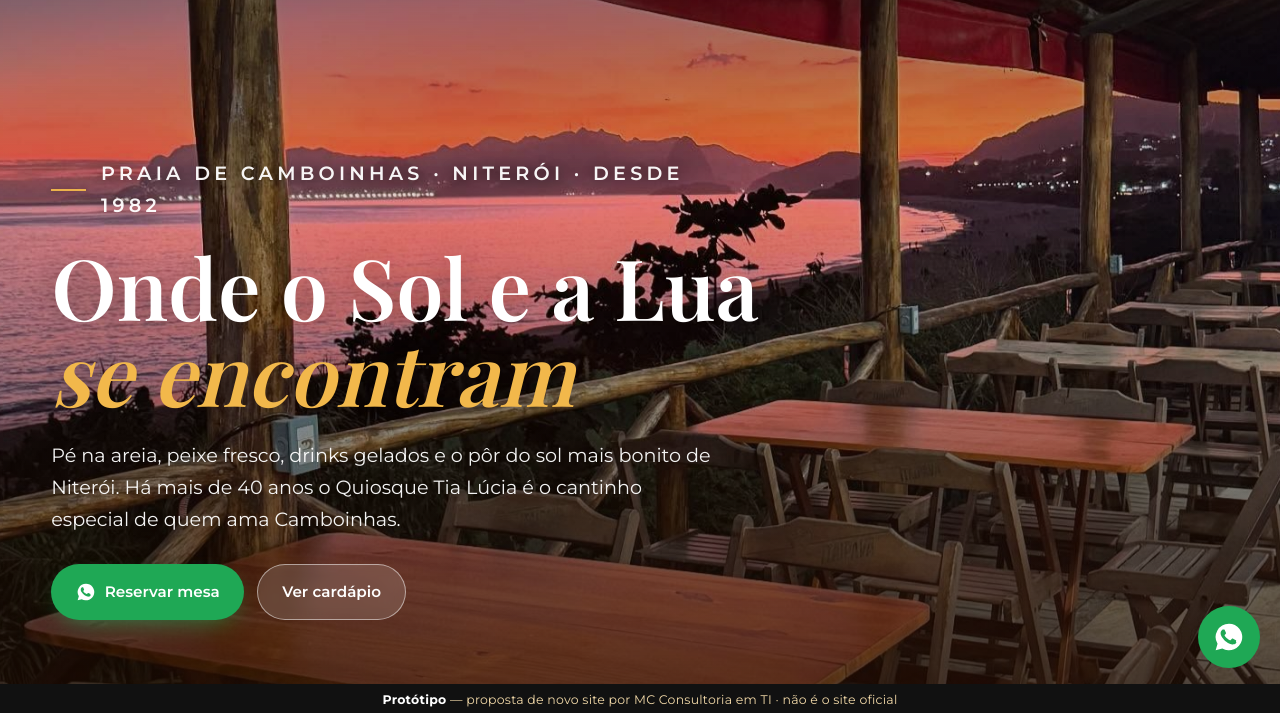
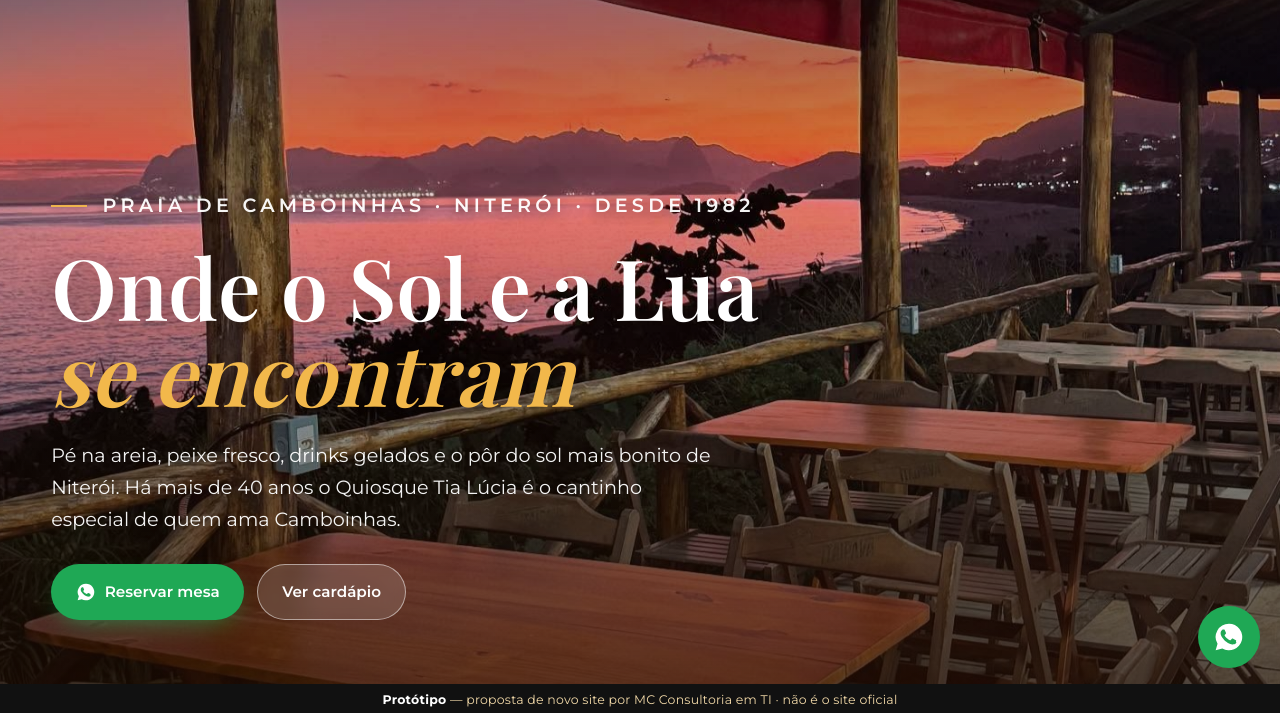
Before and after one commit to mcoutinho2512/quiosque-tialucia-prototipo, a plain HTML site: page index.html in a window 1280 px wide. Shown: the part 84-797 px from the top of the page. Drawn offline with nearby package versions, Linux system fonts and the light colour scheme; a web font is replaced by a local one.

Commit message:
Faixa do topo em uma linha

```diff
--- a/index.html
+++ b/index.html
@@ -121,7 +121,7 @@ header.topo.solido{background:rgba(58,28,12,.94);backdrop-filter:blur(8px);box-s
 @keyframes zoom{to{transform:scale(1)}}
 .hero::after{content:"";position:absolute;inset:0;background:linear-gradient(180deg,rgba(20,8,2,.55) 0%,rgba(20,8,2,.1) 35%,rgba(30,12,3,.75) 100%)}
 .hero .wrap{position:relative;z-index:2}
-.hero .eyebrow{color:#fff;display:inline-flex;align-items:center;gap:.8em;text-shadow:0 2px 14px rgba(0,0,0,.65)}
+.hero .eyebrow{color:#fff;max-width:none;display:inline-flex;align-items:center;gap:.8em;text-shadow:0 2px 14px rgba(0,0,0,.65)}
 .hero .eyebrow::before{content:"";width:36px;height:2px;background:var(--ouro);box-shadow:0 1px 6px rgba(0,0,0,.4)}
 .hero h1{font-family:var(--serif);font-weight:600;font-size:clamp(2.5rem,6.6vw,5.4rem);line-height:1.02;margin:.25em 0 .3em;max-width:14ch;text-shadow:0 4px 30px rgba(0,0,0,.35)}
 .hero h1 em{font-style:italic;color:var(--ouro)}
```
